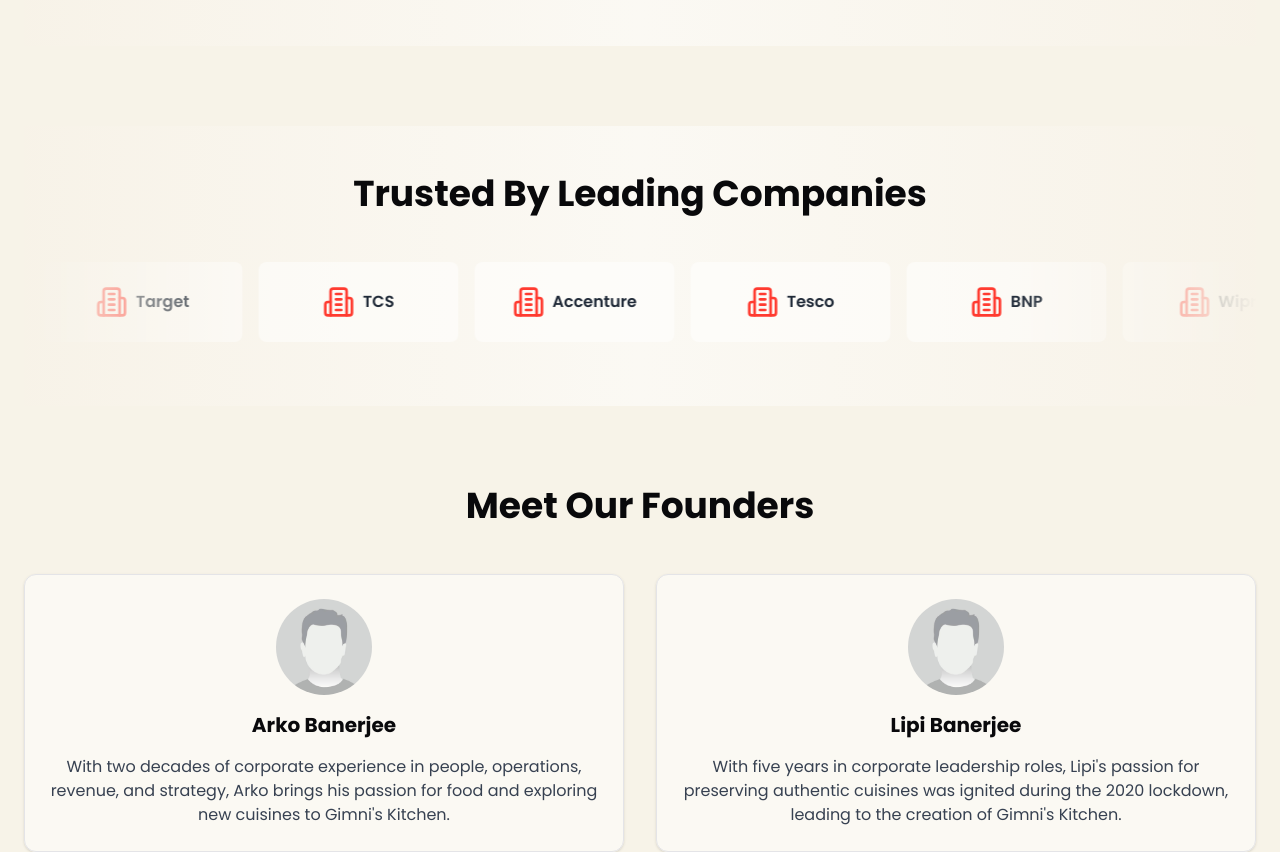
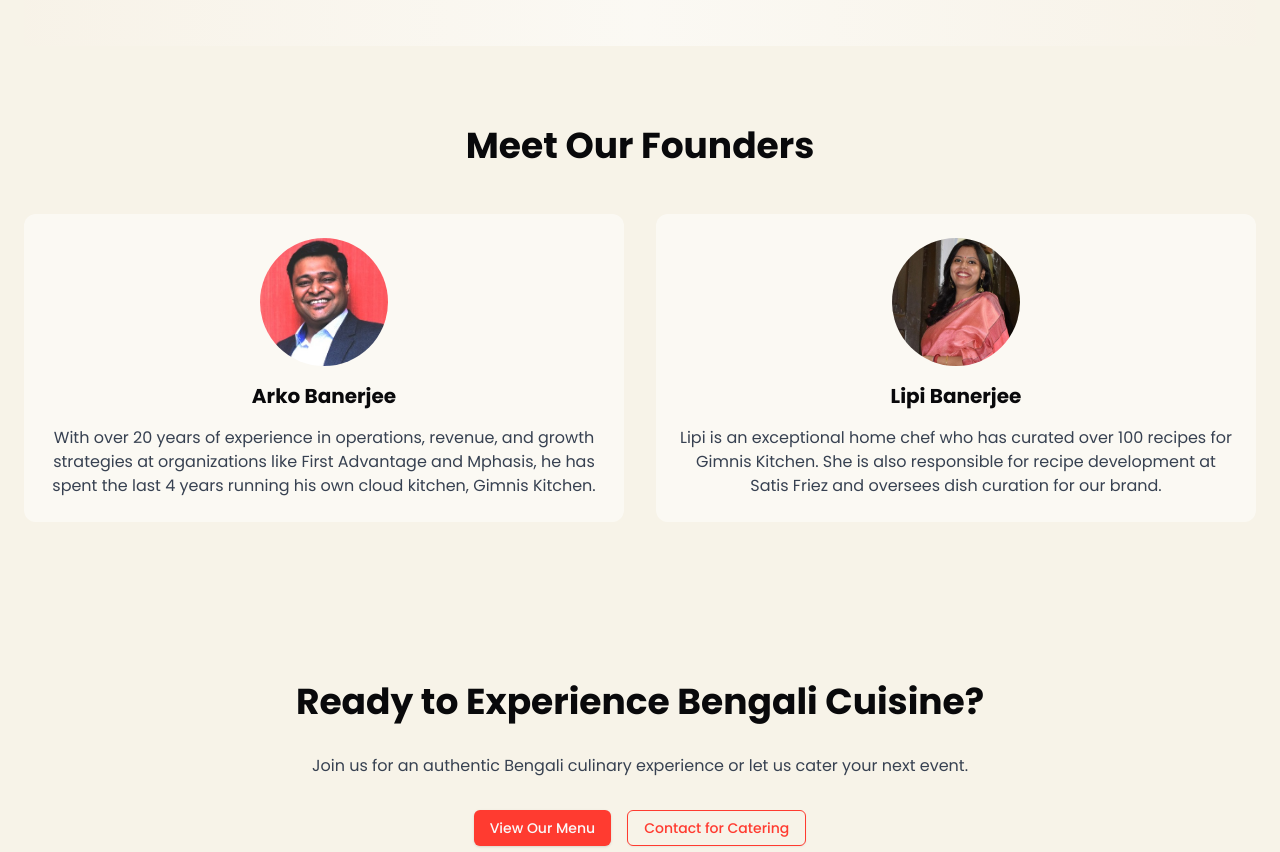
Before and after one commit to SpaceTesla/gimni, a Next.js app: page /about in a window 1280 px wide. Shown: the part 1460-2312 px from the top of the page. Built offline with nearby package versions, Linux system fonts and the light colour scheme.

Commit message:
ui(about): ui and content changes

```diff
--- a/src/app/about/page.tsx
+++ b/src/app/about/page.tsx
@@ -7,7 +7,6 @@ import { InfiniteMovingCards } from '@/components/ui/infinite-moving-cards';
 
 import dishes from '@/data/dishes';
 import DishCard from '@/components/dish-card';
-import BrandIcon from '@/components/brand-icon';
 
 export default function AboutPage() {
   return (
@@ -84,35 +83,15 @@ export default function AboutPage() {
           />
         </section>
 
-        {/* Trusted Clients Scroll */}
-        <section className="bg-gradient-to-r from-yellow-background via-white/50 to-yellow-background py-12">
-          <h2 className="mb-8 text-center text-3xl font-bold md:text-4xl">
-            Trusted By Leading Companies
-          </h2>
-          <InfiniteMovingCards
-            cards={[
-              <BrandIcon name="Accenture" />,
-              <BrandIcon name="Tesco" />,
-              <BrandIcon name="BNP" />,
-              <BrandIcon name="Wipro" />,
-              <BrandIcon name="RMZ" />,
-              <BrandIcon name="Target" />,
-              <BrandIcon name="TCS" />,
-            ]}
-            direction="right"
-            speed="fast"
-          />
-        </section>
-
         {/* Founders */}
         <section className="space-y-12 text-center">
           <h2 className="text-3xl font-bold md:text-4xl">Meet Our Founders</h2>
           <div className="grid gap-8 md:grid-cols-2">
-            <Card className="bg-white/50">
+            <Card className="border-none bg-white/50 shadow-none">
               <CardContent className="space-y-4 p-6">
-                <div className="relative mx-auto h-24 w-24 overflow-hidden rounded-full">
+                <div className="relative mx-auto h-32 w-32 overflow-hidden rounded-full">
                   <Image
-                    src="/person.jpg"
+                    src="/arko.jpg"
                     alt="Arko Banerjee"
                     fill
                     className="object-cover"
@@ -120,18 +99,19 @@ export default function AboutPage() {
                 </div>
                 <h3 className="text-xl font-bold">Arko Banerjee</h3>
                 <p className="text-gray-700">
-                  With two decades of corporate experience in people,
-                  operations, revenue, and strategy, Arko brings his passion for
-                  food and exploring new cuisines to Gimni's Kitchen.
+                  With over 20 years of experience in operations, revenue, and
+                  growth strategies at organizations like First Advantage and
+                  Mphasis, he has spent the last 4 years running his own cloud
+                  kitchen, Gimnis Kitchen.
                 </p>
               </CardContent>
             </Card>
 
-            <Card className="bg-white/50">
+            <Card className="border-none bg-white/50 shadow-none">
               <CardContent className="space-y-4 p-6">
-                <div className="relative mx-auto h-24 w-24 overflow-hidden rounded-full">
+                <div className="relative mx-auto h-32 w-32 overflow-hidden rounded-full">
                   <Image
-                    src="/person.jpg"
+                    src="/lipi.jpg"
                     alt="Lipi Banerjee"
                     fill
                     className="object-cover"
@@ -139,9 +119,10 @@ export default function AboutPage() {
                 </div>
                 <h3 className="text-xl font-bold">Lipi Banerjee</h3>
                 <p className="text-gray-700">
-                  With five years in corporate leadership roles, Lipi's passion
-                  for preserving authentic cuisines was ignited during the 2020
-                  lockdown, leading to the creation of Gimni's Kitchen.
+                  Lipi is an exceptional home chef who has curated over 100
+                  recipes for Gimnis Kitchen. She is also responsible for recipe
+                  development at Satis Friez and oversees dish curation for our
+                  brand.
                 </p>
               </CardContent>
             </Card>
@@ -155,8 +136,8 @@ export default function AboutPage() {
               Ready to Experience Bengali Cuisine?
             </h2>
             <p className="text-gray-700">
-              Join us for an authentic Bengali dining experience or let us cater
-              your next event.
+              Join us for an authentic Bengali culinary experience or let us
+              cater your next event.
             </p>
             <div className="flex flex-wrap justify-center gap-4">
               <Button className="bg-[#FF3B30] hover:bg-[#FF3B30]/90" asChild>
```
Also changed, not shown: public/food_ai.jpeg (added).
